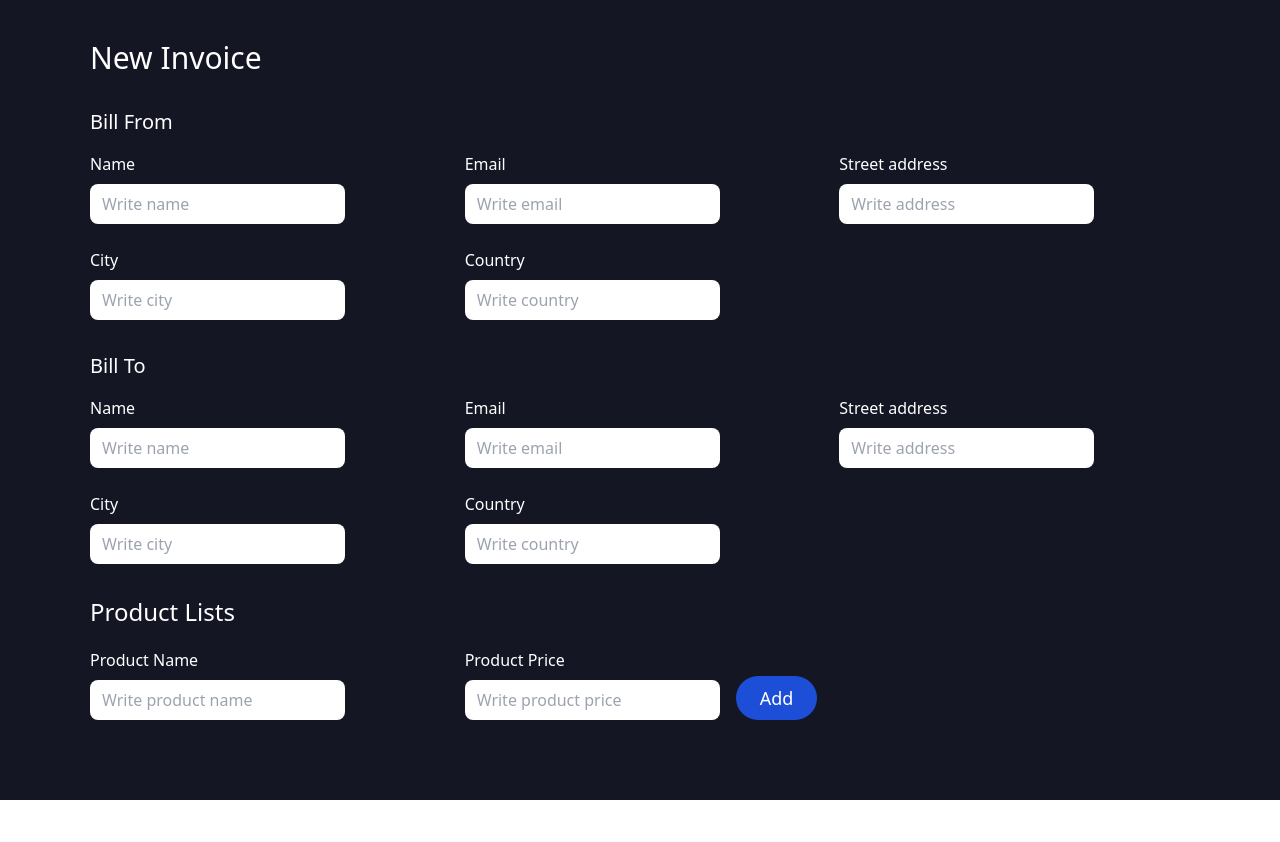
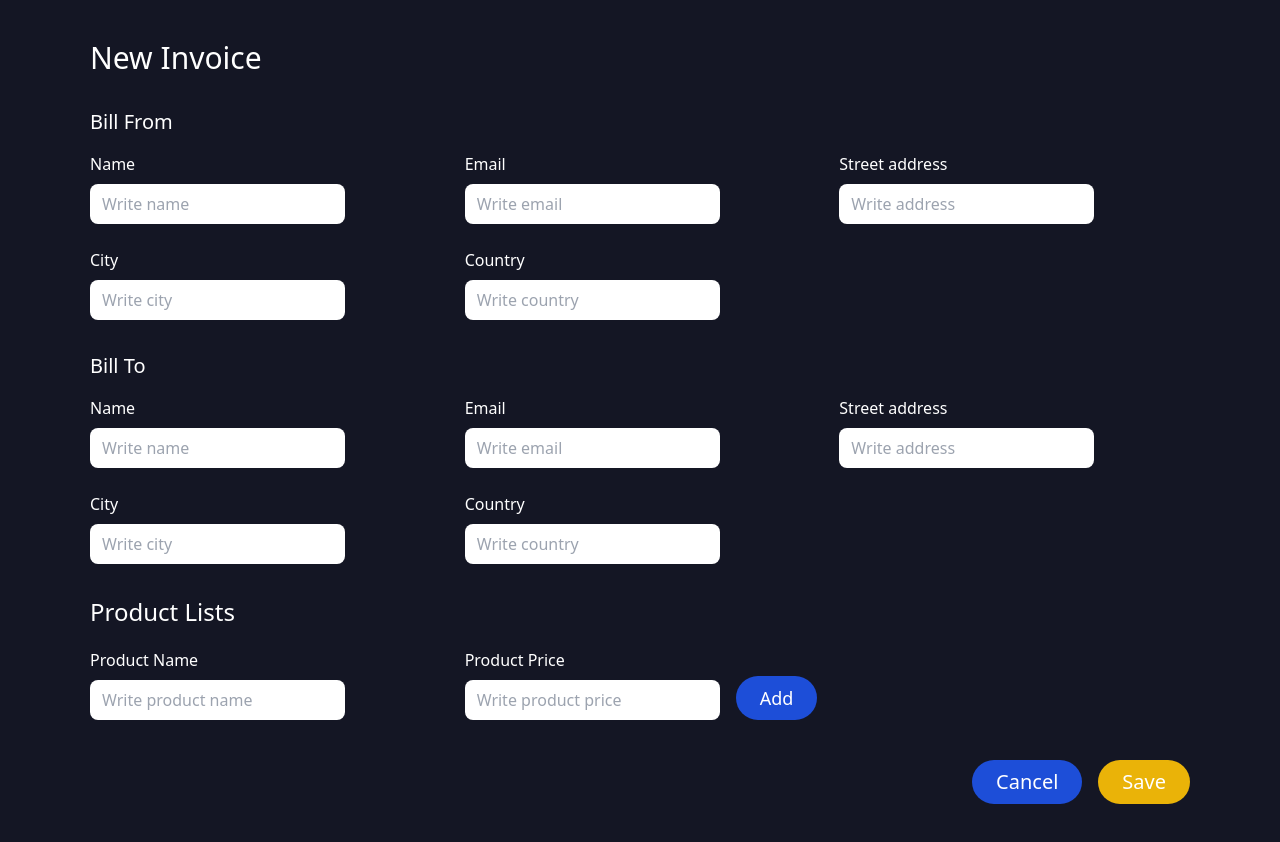
Before and after one commit to hasanrana21/al-qamar, a Vue app: page / in a window 1280 px wide. Both pictures are taken after a click on the element "Create Invoice". Before the commit the page ends 800 px from the top, so only its background shows below. Built offline with nearby package versions, Linux system fonts and the light colour scheme.

Commit message:
feat: create form functionality and form data save on localstorage

```diff
--- a/src/components/local/home/CreateForm.vue
+++ b/src/components/local/home/CreateForm.vue
@@ -1,5 +1,5 @@
 <template>
-  <div>
+  <form @submit.prevent="saveInvoice">
     <h3 class="text-3xl font-medium">New Invoice</h3>
     <h5 class="text-xl font-medium mt-8 mb-4">Bill From</h5>
     <div class="grid grid-flow-row grid-cols-3 gap-6">
@@ -78,20 +78,24 @@
       ></ui-input>
     </div>
     <h5 class="text-2xl font-medium mt-8 mb-4">Product Lists</h5>
-    <div v-if="state.productLists.length">
+    <div v-if="state.formData.productLists.length">
       <div class="grid grid-flow-row grid-cols-3 gap-6 mb-3">
         <h6 class="text-lg">Item name</h6>
         <h5 class="text-lg">Price</h5>
       </div>
       <div
-        v-for="(item, key) in state.productLists"
+        v-for="(item, key) in state.formData.productLists"
         :key="key"
         class="grid grid-flow-row grid-cols-3 gap-6 mb-2"
       >
         <h6 class="text-lg">{{ item.name }}</h6>
         <h5 class="text-lg">
           $ {{ item.price }}
-          <span>X</span>
+          <span
+            class="bg-red-500 px-2 ml-4 cursor-pointer rounded text-xl"
+            @click="removeItem(key)"
+            >X</span
+          >
         </h5>
       </div>
     </div>
@@ -118,17 +122,26 @@
         ></ui-button>
       </div>
     </div>
-  </div>
+    <div class="flex space-x-4 mt-10 justify-end">
+      <ui-button label="Cancel" buttonWrapper=" !py-2"></ui-button>
+      <ui-button
+        label="Save"
+        type="submit"
+        buttonWrapper="!bg-yellow-500 !py-2"
+      ></ui-button>
+    </div>
+  </form>
 </template>
 <script>
-import { reactive } from "vue";
+import { onBeforeMount, reactive } from "vue";
 import UiInput from "@/components/ui/input/index.vue";
 import UiButton from "@/components/ui/button/index.vue";
 export default {
   name: "create-form",
   components: { UiInput, UiButton },
-  setup() {
+  setup(props, { emit }) {
     const state = reactive({
+      invoiceLists: [],
       formData: {
         billFrom: {
           invoiceName: "",
@@ -144,22 +157,43 @@ export default {
           city: "",
           country: "",
         },
+        productLists: [],
       },
       productData: {
         name: "",
         price: "",
       },
-      productLists: [],
     });
     const addProduct = () => {
-      state.productLists.push({
+      state.formData.productLists.push({
         name: state.productData.name,
         price: state.productData.price,
       });
+      state.productData.name = "";
+      state.productData.price = "";
     };
+    const removeItem = (index) => {
+      state.formData.productLists.splice(index, 1);
+    };
+    const saveInvoice = () => {
+      console.log("formdata", state.formData);
+      state.invoiceLists.push(state.formData);
+      const data = JSON.stringify(state.invoiceLists);
+
+      localStorage.setItem("invoiceLists", data);
+      emit("created");
+    };
+
+    onBeforeMount(() => {
+      const data = JSON.parse(localStorage.getItem("invoiceLists"));
+      if (!data) return;
+      state.invoiceLists = data;
+    });
     return {
       state,
       addProduct,
+      saveInvoice,
+      removeItem,
     };
   },
 };
--- a/src/components/ui/button/index.vue
+++ b/src/components/ui/button/index.vue
@@ -1,6 +1,6 @@
 <template lang="">
   <div>
-    <button class="button__wrapper" :class="buttonWrapper" type="button">
+    <button class="button__wrapper" :class="buttonWrapper" :type="type">
       {{ label }}
     </button>
   </div>
@@ -14,6 +14,11 @@ export default {
       required: true,
       default: "",
     },
+    type: {
+      type: String,
+      required: false,
+      default: "button",
+    },
     buttonWrapper: {
       type: String,
       required: false,
--- a/src/views/home/index.vue
+++ b/src/views/home/index.vue
@@ -25,7 +25,7 @@
         </div>
       </ui-table>
     </div>
-    <create-form v-else></create-form>
+    <create-form v-else @created="state.openForm = false"></create-form>
   </div>
 </template>
 <script>
```
